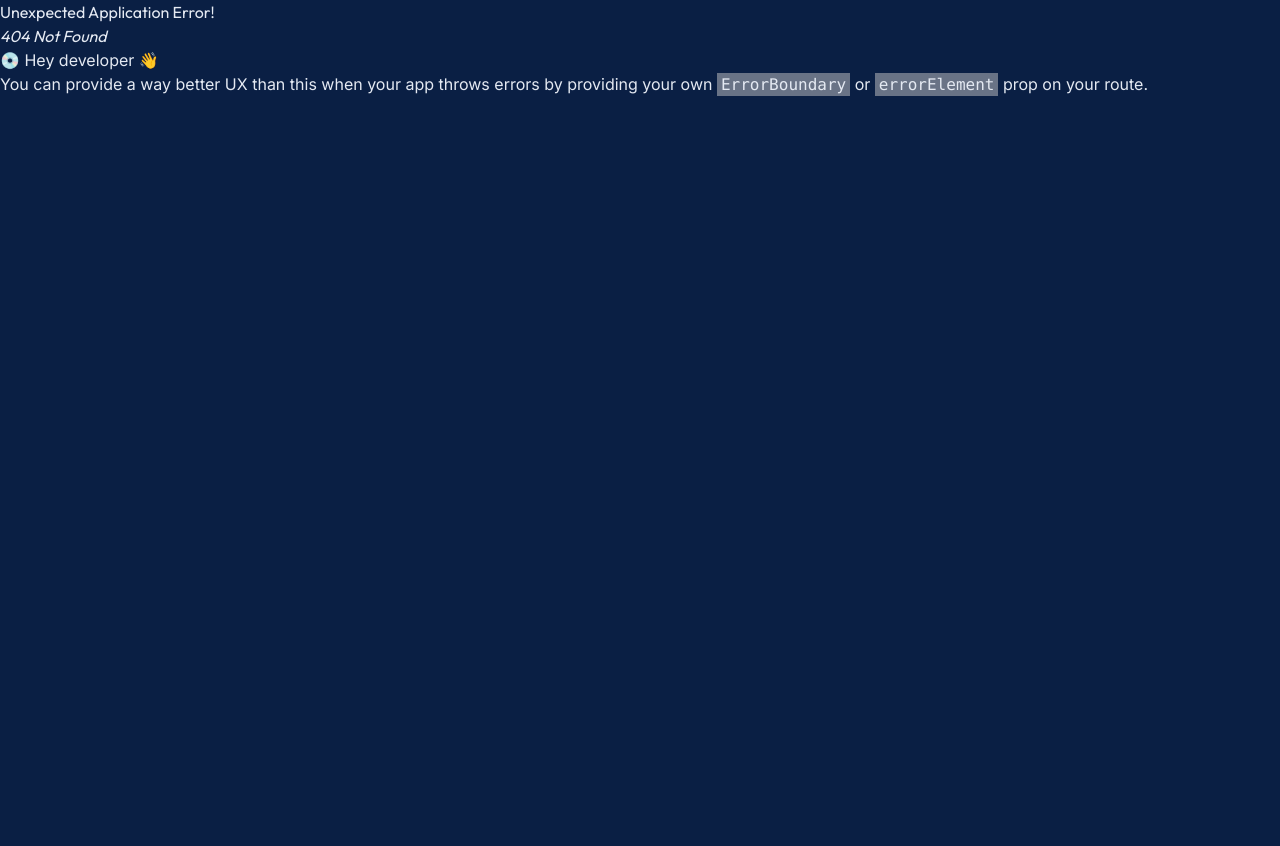
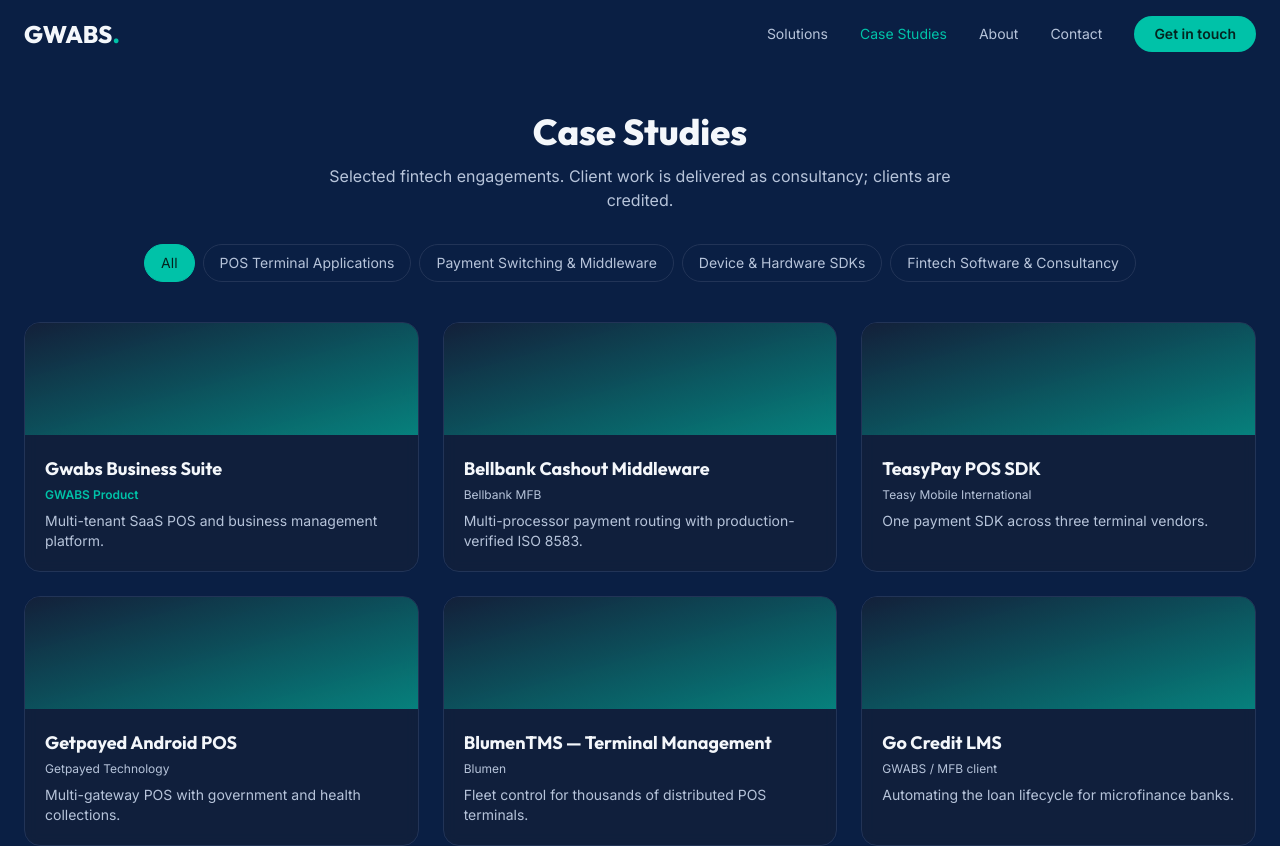
Before and after one commit to gwabstech/My-Portfolio, a React (Vite) app: page /case-studies in a window 1280 px wide. Before the commit this address had no page. Shown: the top 846 px of the page. Before the commit the page ends 800 px from the top, so only its background shows below. Built offline with nearby package versions, Linux system fonts and the light colour scheme.

Commit message:
feat: add Case Studies index with pillar filter

```diff
--- /dev/null
+++ b/src/pages/CaseStudies.jsx
@@ -0,0 +1,35 @@
+import { useState } from 'react'
+import { useDocumentTitle } from '../lib/seo.js'
+import CaseStudyCard from '../components/CaseStudyCard.jsx'
+import { caseStudies } from '../data/caseStudies.js'
+import { solutions } from '../data/solutions.js'
+
+export default function CaseStudies() {
+  useDocumentTitle('Case Studies')
+  const [filter, setFilter] = useState('all')
+  const shown = filter === 'all' ? caseStudies : caseStudies.filter(c => c.pillarId === filter)
+
+  const chips = [{ id: 'all', title: 'All' }, ...solutions]
+
+  return (
+    <main className="pt-28">
+      <section className="container mx-auto px-6 text-center">
+        <h1 className="text-4xl font-extrabold text-offwhite font-outfit">Case Studies</h1>
+        <p className="mt-3 text-slate max-w-2xl mx-auto">Selected fintech engagements. Client work is delivered as consultancy; clients are credited.</p>
+      </section>
+
+      <div className="container mx-auto px-6 mt-8 flex flex-wrap justify-center gap-2">
+        {chips.map(c => (
+          <button key={c.id} onClick={() => setFilter(c.id)}
+            className={`text-sm py-2 px-4 rounded-full border transition-colors ${filter === c.id ? 'bg-teal text-teal-ink border-teal' : 'border-surface-border text-slate hover:text-teal'}`}>
+            {c.title}
+          </button>
+        ))}
+      </div>
+
+      <section className="container mx-auto px-6 py-10 grid grid-cols-1 md:grid-cols-2 lg:grid-cols-3 gap-6">
+        {shown.map(c => <CaseStudyCard key={c.slug} study={c} />)}
+      </section>
+    </main>
+  )
+}
--- a/src/router.jsx
+++ b/src/router.jsx
@@ -2,6 +2,7 @@
 import App from './App.jsx'
 import Home from './pages/Home.jsx'
 import Solutions from './pages/Solutions.jsx'
+import CaseStudies from './pages/CaseStudies.jsx'
 
 export const router = createBrowserRouter([
   {
@@ -10,6 +11,7 @@
     children: [
       { index: true, element: <Home /> },
       { path: 'solutions', element: <Solutions /> },
+      { path: 'case-studies', element: <CaseStudies /> },
     ],
   },
 ])
```
Also changed, not shown: 1 other file (tests, documents, lock files or other folders).
